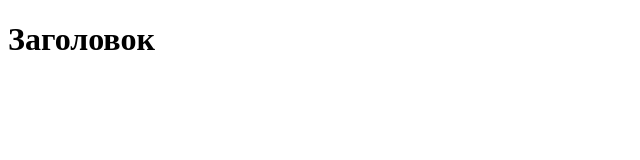
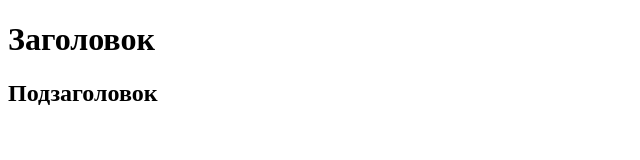
Before and after one commit to KonstantinPotanin/index, a plain HTML site: page index.html in a window 1280 px wide. Shown: the whole page, without its empty margins (0-640 px from the left). Drawn offline with Linux system fonts and the light colour scheme.

Commit message:
added subtitle

```diff
--- a/index.html
+++ b/index.html
@@ -5,6 +5,7 @@
     <meta name="viewport" content="width=device-width, initial-scale=1.0">
     <title>Страница для примера</title>
     <h1>Заголовок</h1>
+    <h2>Подзаголовок</h2>
 </head>
 <body>
 
```
